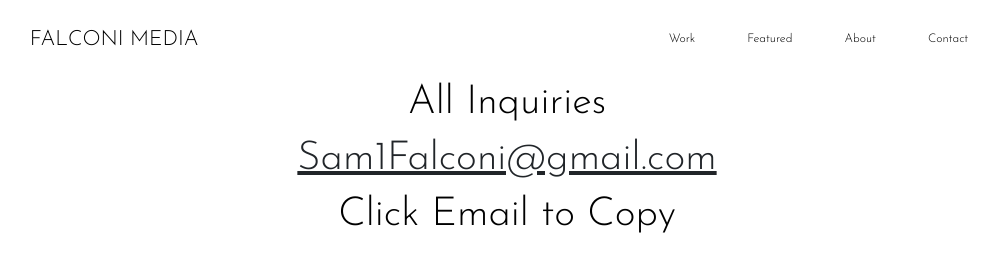
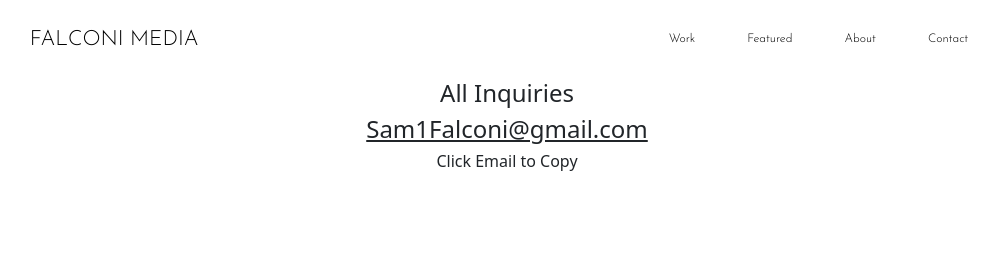
Before and after one commit to dahyman91/falconimedia.com, a website: page contact.html in a window 1280 px wide. Shown: the whole page, without its empty margins (133-1131 px from the left). Drawn offline with nearby package versions, Linux system fonts and the light colour scheme; some packages are replaced by stand-ins of ours; a script that the page names is missing; a web font is replaced by a local one.

Commit message:
text alignment

```diff
--- a/contact.html
+++ b/contact.html
@@ -68,17 +68,25 @@
       <main>
         <div class="email-container">
           <div class="contact-heading row-6 d-flex justify-content-center">
-            <h1>All Inquiries</h1>
+            <h4>All Inquiries</h4>
           </div>
-          <div class="contact-heading row-6 d-flex justify-content-center">
-            <h1>
+          <div
+            class="
+              contact-heading
+              row-6
+              d-flex
+              justify-content-center
+              text-center
+            "
+          >
+            <h4>
               <a class="email link-dark" href="mailto:email@gmail.com"
                 >Sam1Falconi@gmail.com</a
               >
-            </h1>
+            </h4>
           </div>
           <div class="contact-heading row-6 d-flex justify-content-center">
-            <h1>Click Email to Copy</h1>
+            <h6>Click Email to Copy</h6>
           </div>
         </div>
       </main>
--- a/custom.css
+++ b/custom.css
@@ -220,8 +220,8 @@ footer h6 {
 
 /* About */
 
-#about-img {
-  height: 300px;
+#about-img img {
+  /* height: 100px; */
   width: auto;
   margin: auto;
   display: flex;
```
Also changed, not shown: about.html (+4 -4 lines), featured.html (+3 -3 lines).
